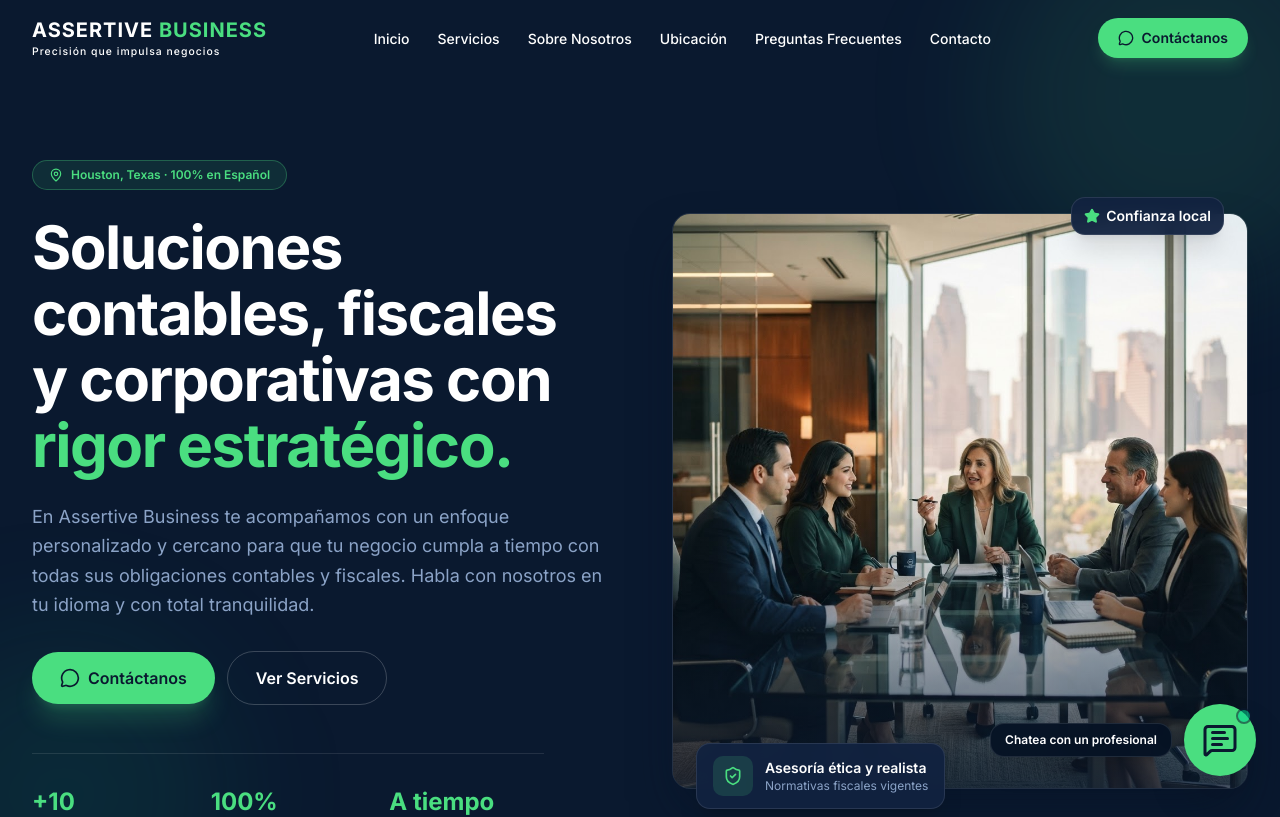
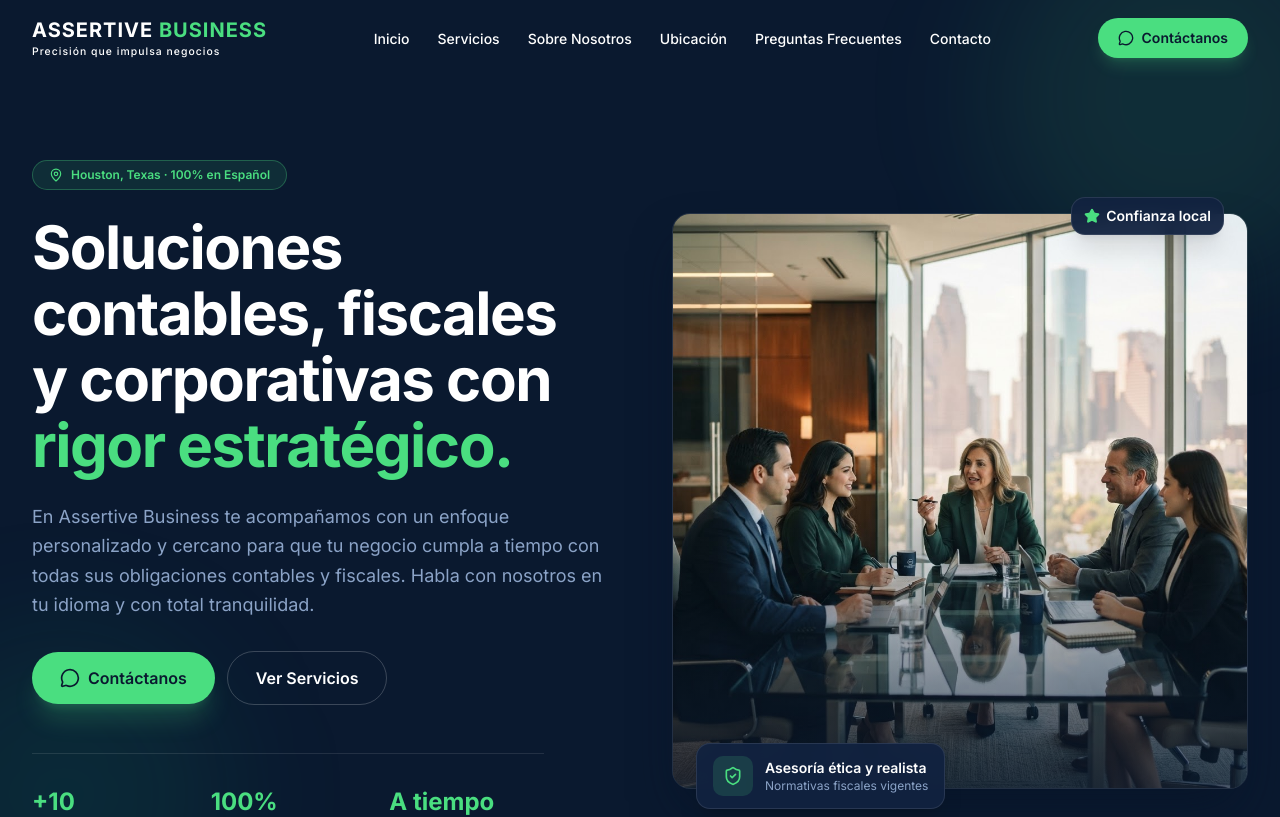
Before and after one commit to estiver174/assertive-business, a Next.js app: page / in a window 1280 px wide. Shown: the top 817 px of the page. Built offline with nearby package versions, Linux system fonts and the light colour scheme.

Commit message:
Refactor WhatsappFloat component and remove unused code

```diff
--- a/components/whatsapp-float.tsx
+++ b/components/whatsapp-float.tsx
@@ -1,7 +1,6 @@
 'use client'
 
-import { useEffect, useState } from 'react'
-import { MessageSquareText } from 'lucide-react'
+import { useEffect } from 'react'
 
 declare global {
   interface Window {
@@ -11,8 +10,6 @@ declare global {
 }
 
 export function WhatsappFloat() {
-  const [loaded, setLoaded] = useState(false)
-
   useEffect(() => {
     window.$crisp = []
     window.CRISP_WEBSITE_ID = "a44e0f4d-5e32-4520-af80-ff2f41e37481"
@@ -21,35 +18,37 @@ export function WhatsappFloat() {
     const s = d.createElement("script")
     s.src = "https://client.crisp.chat/l.js"
     s.async = true
-    s.onload = () => setLoaded(true)
     d.getElementsByTagName("head")[0].appendChild(s)
   }, [])
 
-  // Función para abrir el chat de Crisp al hacer clic en nuestro botón personalizado
-  const handleOpenChat = () => {
-    if (window.$crisp) {
-      window.$crisp.push(["do", "chat:open"])
-    }
-  }
+  return (
+    <>
+      <style jsx global>{`
+        /* Burbuja de texto con fondo verde y letras blancas al lado del botón original de Crisp */
+        .crisp-client .cc-1uoi::before {
+          content: "Chatea con un profesional";
+          position: absolute;
+          right: 70px;
+          top: 50%;
+          transform: translateY(-50%);
+          background-color: #22c55e; /* Verde brillante corporativo */
+          color: #ffffff; /* Letras blancas */
+          padding: 10px 16px;
+          border-radius: 12px;
+          font-size: 14px;
+          font-weight: 700;
+          white-space: nowrap;
+          box-shadow: 0 8px 20px rgba(34, 197, 94, 0.35);
+          pointer-events: none;
+        }
 
-  return (
-    <div className="fixed bottom-6 right-6 z-50 flex items-center gap-3 group">
-      {/* Etiqueta flotante corporativa */}
-      <div className="hidden sm:flex items-center bg-navy-deep/95 text-white text-xs font-semibold px-3.5 py-2 rounded-xl shadow-xl border border-white/10 backdrop-blur-md transition-all duration-300 group-hover:scale-105">
-        Chatea con un profesional
-      </div>
-
-      {/* Botón flotante grande y elegante */}
-      <button
-        onClick={handleOpenChat}
-        aria-label="Chatea con un profesional"
-        className="relative flex items-center justify-center w-16 h-16 sm:w-18 sm:h-18 bg-brand hover:bg-brand-light text-navy rounded-full shadow-2xl transition-all duration-300 hover:scale-110 cursor-pointer focus:outline-none"
-      >
-        <MessageSquareText className="w-8 h-8 sm:w-9 sm:h-9" />
-
-        {/* Indicador verde de estado en línea */}
-        <span className="absolute top-1 right-1 w-4 h-4 bg-emerald-400 border-2 border-navy rounded-full animate-pulse"></span>
-      </button>
-    </div>
+        /* Ocultar la burbuja en pantallas de celulares muy pequeños para no invadir espacio */
+        @media (max-width: 640px) {
+          .crisp-client .cc-1uoi::before {
+            display: none;
+          }
+        }
+      `}</style>
+    </>
   )
 }
```
